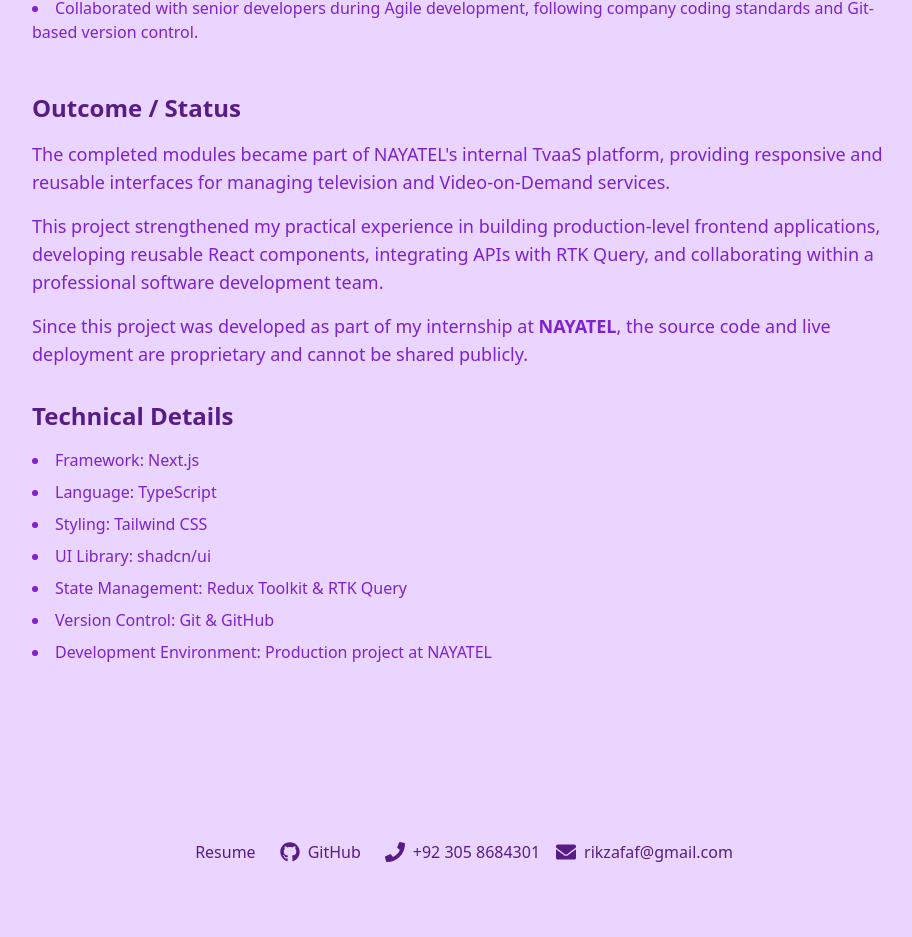
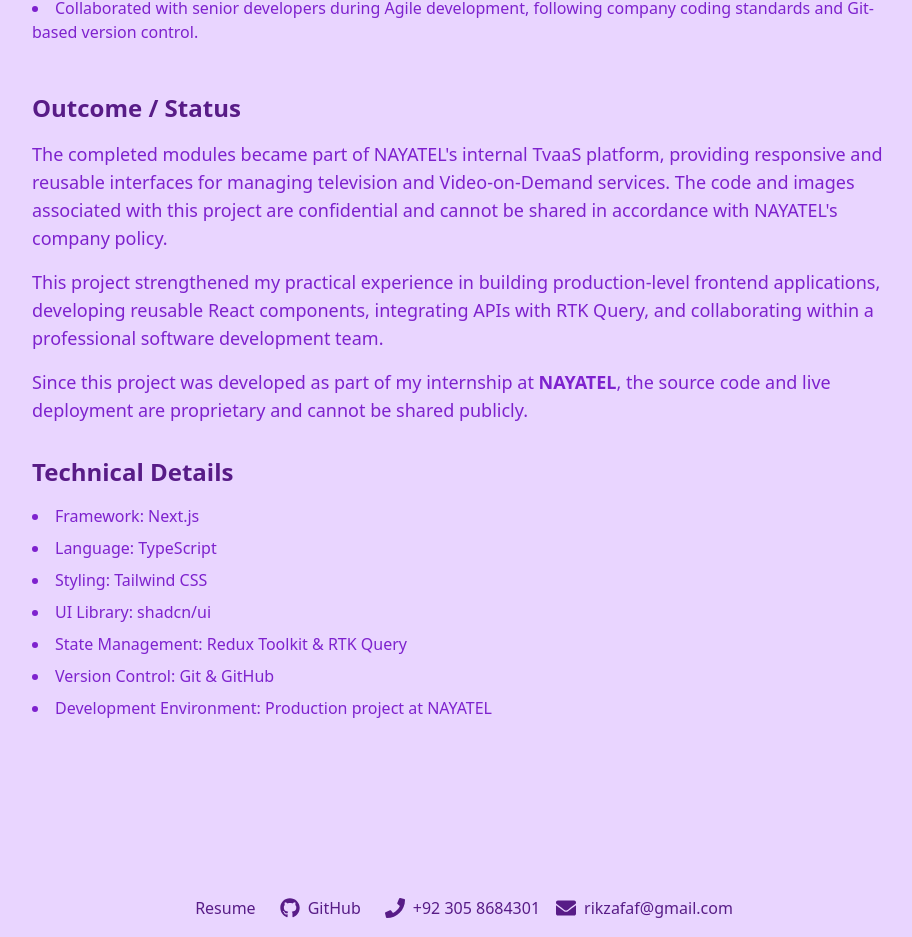
Before and after one commit to rikzacoded/my-portfolio, a React (Create React App) app: page /project3 in a window 1280 px wide. Shown: the part 916-1853 px from the top of the page, without its empty margins (176-1088 px from the left). Built offline with nearby package versions, Linux system fonts and the light colour scheme.

Commit message:
description changes for project 3

```diff
--- a/src/project3.js
+++ b/src/project3.js
@@ -107,7 +107,8 @@
           <p className="text-sm sm:text-base md:text-lg leading-relaxed text-purple-700 mb-4">
             The completed modules became part of NAYATEL's internal TvaaS
             platform, providing responsive and reusable interfaces for managing
-            television and Video-on-Demand services.
+            television and Video-on-Demand services. The code and images associated with this project are confidential and cannot be shared in accordance with NAYATEL's company policy.
+
           </p>
 
           <p className="text-sm sm:text-base md:text-lg leading-relaxed text-purple-700 mb-4">
```
